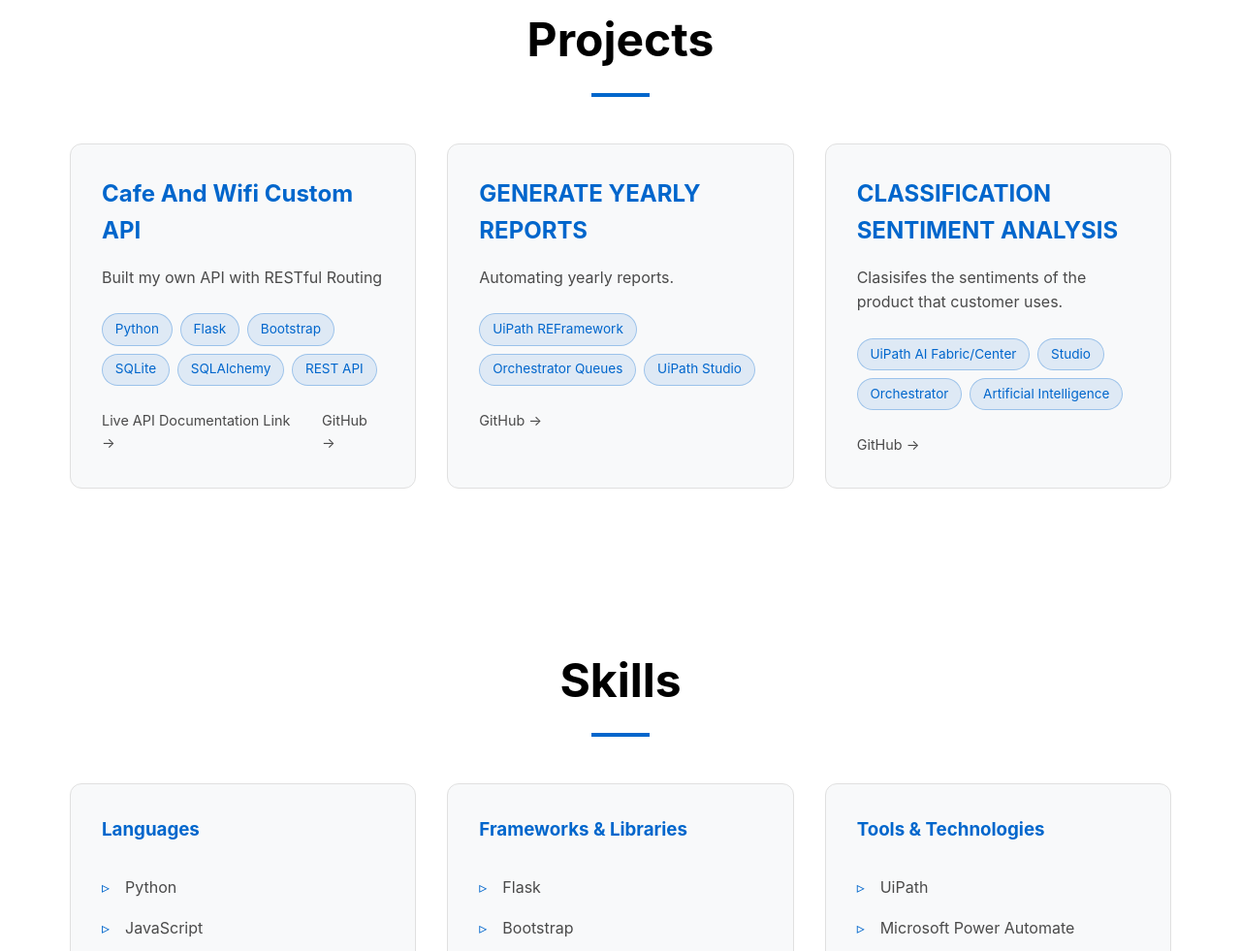
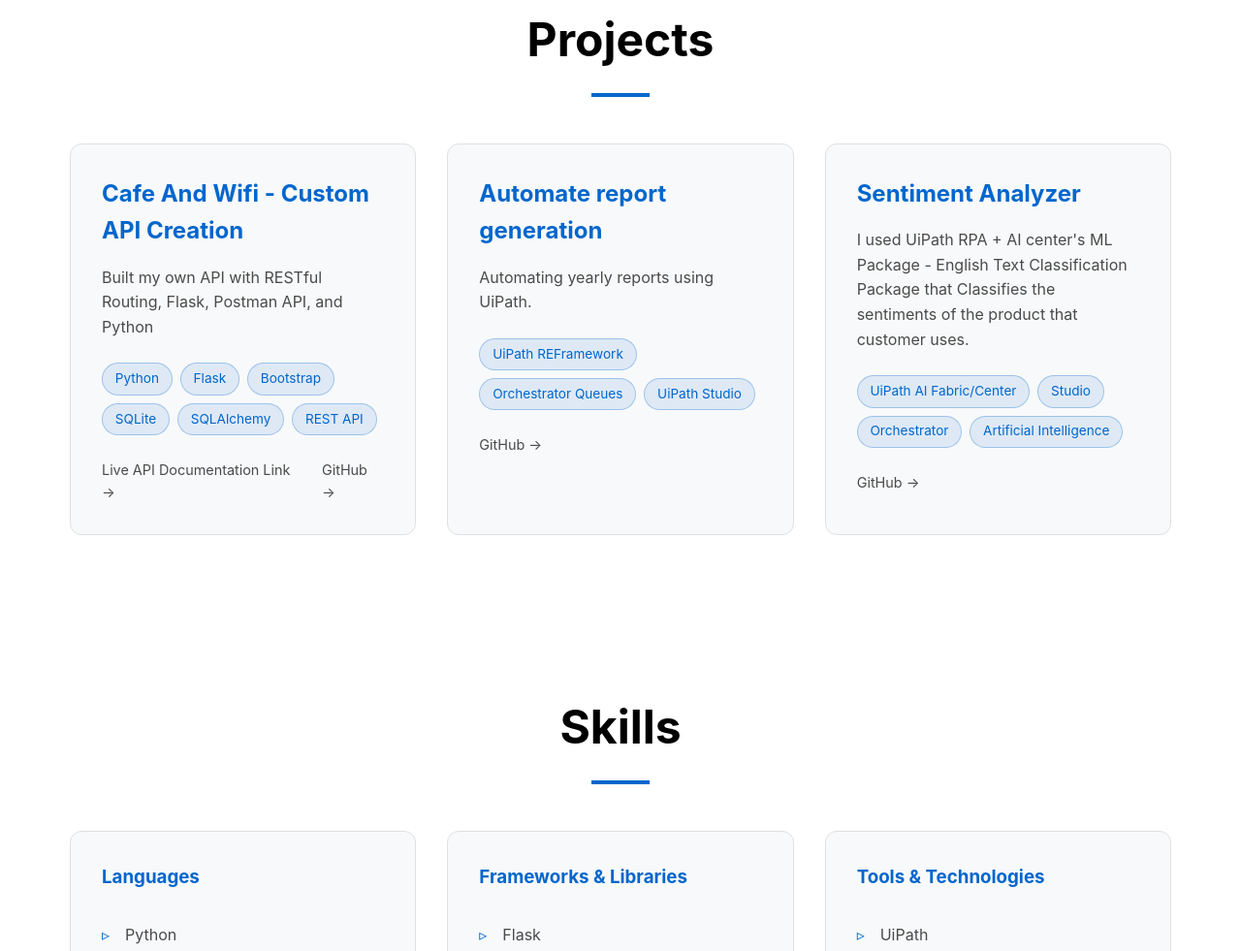
Before and after one commit to BagavathyNaren/BagavathyNaren.github.io, a plain HTML site: page index.html in a window 1280 px wide. Shown: the part 877-1858 px from the top of the page at 97% size. Drawn offline with Linux system fonts and the light colour scheme.

Commit message:
Fix HTML encoding issues and update project details

```diff
--- a/index.html
+++ b/index.html
@@ -309,8 +309,8 @@
         <div class="projects-grid">
             <!-- Project 1 -->
             <div class="project-card">
-                <h3>Cafe And Wifi Custom API</h3>
-                <p>Built my own API with RESTful Routing</p>
+                <h3>Cafe And Wifi - Custom API Creation</h3>
+                <p>Built my own API with RESTful Routing, Flask, Postman API, and Python</p>
                 <div class="tech-stack">
                     <span class="tech-tag">Python</span>
                     <span class="tech-tag">Flask</span>
@@ -327,8 +327,8 @@
 
             <!-- Project 2 - ADD YOUR REAL PROJECT -->
             <div class="project-card">
-                <h3>GENERATE YEARLY REPORTS</h3>
-                <p>Automating yearly reports.</p>
+                <h3>Automate report generation</h3>
+                <p>Automating yearly reports using UiPath.</p>
                 <div class="tech-stack">
                     <span class="tech-tag">UiPath REFramework</span>
                     <span class="tech-tag">Orchestrator Queues</span>
@@ -341,8 +341,8 @@
 
             <!-- Project 3 - ADD YOUR REAL PROJECT -->
             <div class="project-card">
-                <h3>CLASSIFICATION SENTIMENT ANALYSIS</h3>
-                <p>Clasisifes the sentiments of the product that customer uses.</p>
+                <h3>Sentiment Analyzer</h3>
+                <p>I used UiPath RPA + AI center's ML Package - English Text Classification Package that Classifies the sentiments of the product that customer uses.</p>
                 <div class="tech-stack">
                     <span class="tech-tag">UiPath AI Fabric/Center</span>
                     <span class="tech-tag">Studio</span>
@@ -405,7 +405,7 @@
     <section id="contact" class="contact">
         <h2>Get In Touch</h2>
         <p>I'm currently looking for opportunities. Let's connect!</p>
-        <a href="mailto:your.email@example.com" class="cta-button">Say Hello</a>
+        <a href="mailto:narenbagavathy@gmail.com" class="cta-button">Say Hello</a>
 
         <div class="social-links">
             <a href="https://github.com/BagavathyNaren" target="_blank">GitHub</a>
@@ -457,4 +457,5 @@
         });
     </script>
 </body>
+
 </html>
```
